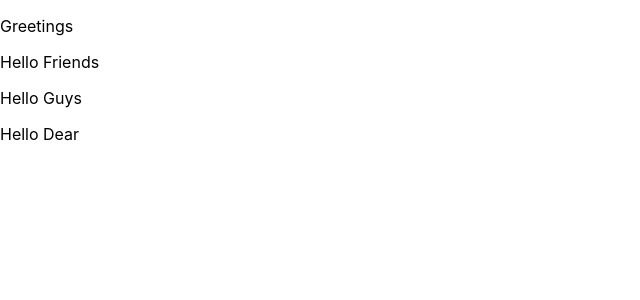
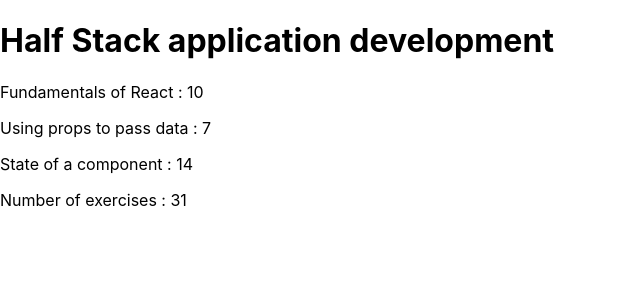
Before and after one commit to Sianpiang/Part1, a React (Create React App) app: page / in a window 1280 px wide. Shown: the top 300 px of the page, without its empty margins (0-640 px from the left). Built offline with nearby package versions, Linux system fonts and the light colour scheme.

Commit message:
complete 1.1 and 1.2

```diff
--- a/src/App.js
+++ b/src/App.js
@@ -1,24 +1,60 @@
 
 function App() {
-  const Hello = ({word})=>{
-    console.log(word)
+  const course = 'Half Stack application development'
+  const part1 = 'Fundamentals of React'
+  const exercises1 = 10
+  const part2 = 'Using props to pass data'
+  const exercises2 = 7
+  const part3 = 'State of a component'
+  const exercises3 = 14
+  const Header = ({title})=>{
     return(
-      <div>
-        <p>Hello {word}</p>
-      </div>
+      <h1>{title}</h1>
+    )
+  }
+  const Content = ({part1,exercises1,part2,exercises2,part3,exercises3})=>{
+    return(
+      <>
+        <Part
+          parts={part1}
+          exercises={exercises1}
+        />
+        <Part
+          parts={part2}
+          exercises={exercises2}
+        />
+        <Part
+          parts={part3}
+          exercises={exercises3}
+        />
+      </>
+    )
+  }
+  const Part = ({parts,exercises})=>{
+    return (
+      <p>{parts} : {exercises}</p>
+    )
+  }
+  const Total = ({sum})=>{
+    return(
+      <p>Number of exercises : {sum}</p>
     )
   }
   return (
     <div className="App">
-      <p>Greetings</p>
-      <Hello
-        word="Friends"
+      <Header
+        title={course}
       />
-      <Hello
-        word="Guys"
+      <Content
+        part1={part1}
+        exercises1={exercises1}
+        part2={part2}
+        exercises2={exercises2}
+        part3={part3}
+        exercises3={exercises3}
       />
-      <Hello
-        word="Dear"
+      <Total
+        sum={exercises1+exercises2+exercises3}
       />
     </div>
   );
```
